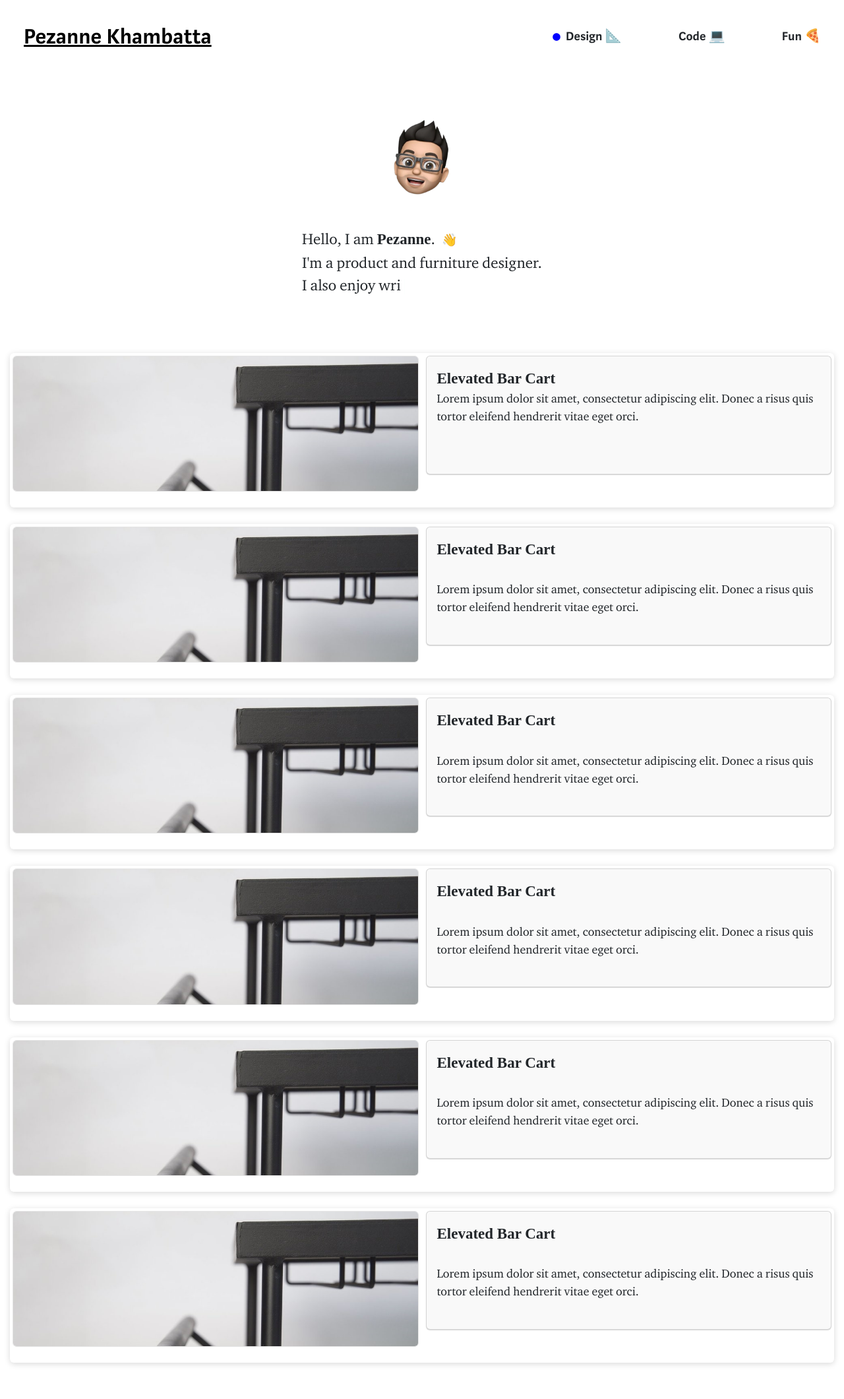
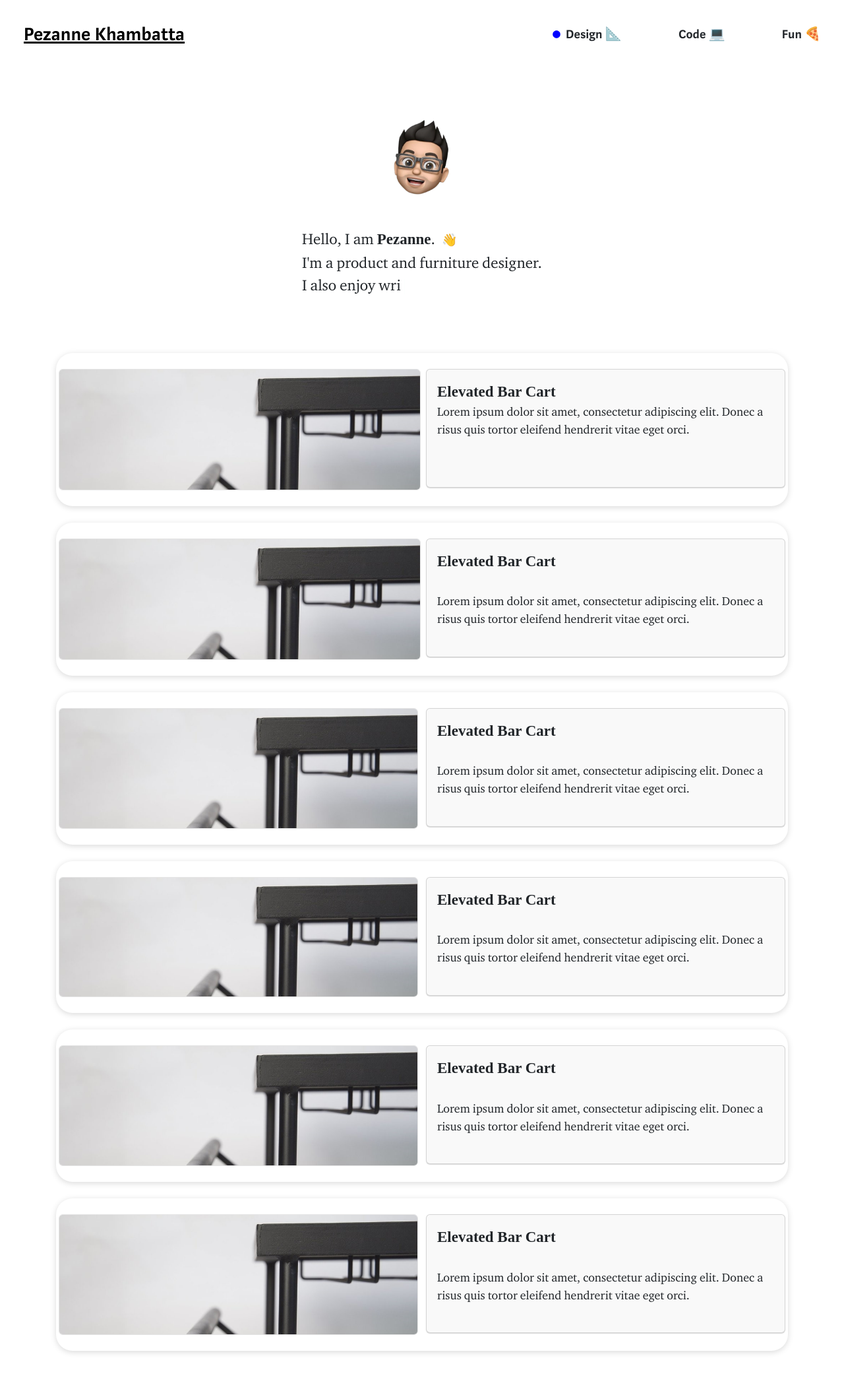
Before and after one commit to pkhambat1/DesignWebsite, a PHP site: page / in a window 1280 px wide. Shown: the whole page at 66% size. After the commit the page ends 2051 px from the top, so only its background shows below. Run offline with PHP 8.4, Linux system fonts and the light colour scheme; some libraries are stand-ins or nearby versions; some web fonts are replaced.

Commit message:
lots of misc changes

```diff
--- a/css/site.css
+++ b/css/site.css
@@ -295,7 +295,6 @@ span {
   background-size: cover;
   background-repeat: no-repeat;
   margin: auto;
-  border-radius: 100px;
   margin-bottom: 30px;
   margin-top: 50px;
 }
@@ -314,7 +313,7 @@ span {
 }
 
 #logo {
-  font-size: 35px;
+  font-size: 30px;
   font-weight: 600;
   color: rgba(0,0,0,1);
   /*padding-top: 10px;*/
@@ -368,6 +367,11 @@ span {
   border-style:solid;
   border-width: 1px;
   border-color: rgb(0,0,0,.1);
+  transition: .4s;
+}
+
+.item img:hover {
+  transform: scale(1.05)!important;
 }
 
 .card-body {
@@ -377,10 +381,10 @@ span {
 .rect {
   background-color: white; /* offwhite */
   box-shadow: 0 2px 10px rgba(0,0,0,.15);
-  border-radius: 6px;
-  padding: .25rem 0 .25rem 0;
+  border-radius: 25px;
+  padding: 1.5rem 0 .25rem 0;
   margin-bottom: 25px;
-  transition: max-height 2s;
+  transition: .4s;
 }
 
 #owl-demo .item img{
@@ -419,11 +423,11 @@ span {
 }
 
 .arrowbox {
-  /*opacity: 0;*/
+  opacity: 0;
   background-color: black;
   width: 45px;
   /*border-radius: 6px;*/
-  opacity: .6;
+  /*opacity: .6;*/
   vertical-align: middle;
   display: table-cell;
   font-size: 25px;
@@ -432,6 +436,7 @@ span {
 .owl-dots {
   height: 20px;
   transition: .4s;
+  opacity: 0;
 }
 
 .owl-theme .owl-nav {
@@ -472,6 +477,7 @@ span {
   transition: .2s;
   left: 0px;
   width: 45px;
+  bottom: 20px;
 }
 
 .carousel-control-next {
@@ -480,20 +486,13 @@ span {
   right: 0px;
   width: 100%;
   /*width: 45px;*/
-}
-
-.carousel-control-prev, .carousel-control-next {
-  bottom: 20px
+  bottom: -4px;
+  top: -25px;
 }
 
 button:focus {
   outline:0;
 }
-
-.hamburger {
-  vertical-align: middle;
-}
-
 
 #nav-icon4 span:nth-child(1) {
   top: 0px;
@@ -557,6 +556,11 @@ button:focus {
 .titleCaption {
   min-height: 180px;
 }
+
 div.col-12 {
   transition: .4s;
 }
+
+.scale-on-hover:hover {
+  transform: scale(1.05);
+}
--- a/index.html
+++ b/index.html
@@ -89,20 +89,21 @@
 						<!-- <a href="" class="typewrite" data-period="500" data-type='[ " to code 💻.", "photography 📷.", "mathematics ➕.", "writing 📜.", "UX design."]'>
 							<span class="wrap"></span>
 						</a> -->
-						<!-- <h5><a href class="typewrite" data-period="2000" data-type="[ &quot;I also like to code.&quot; ]"><span class="wrap"></span></a></h5> -->
-					</span>
+				<!-- 		<h5><a href class="typewrite" data-period="2000" data-type="[ &quot;I also like to code.&quot; ]"><span class="wrap"></span></a></h5>  -->
+					</div>
+
 				</div>
 			</div>
 		</div>
 	</div>
 
-	<div class="container-fluid">
+	<div class="container">
 		<div class="portfolio-block projects-cards">
 			<div class="row">
 				<div class="col-12">
 					<div class="rect">
 						<div class="owl-carousel owl-theme">
-							<div class="item pl-1 pr-1">
+							<div class="item pl-1">
 								<img src="img/elevated-bar-cart/EB_T_16_9.jpg">
 							</div>
 							<div class="item">
@@ -114,7 +115,7 @@
 								</div>
 							</div>
 
-							<div class="item pl-1 pr-1">
+							<div class="item pl-1">
 								<img src="img/elevated-bar-cart/EB2.jpg">
 							</div>
 							<div class="item">
@@ -136,7 +137,7 @@
 								</div>
 							</div>
 							<div class="item ">
-								<div class="pl-1 pr-1 mb-2">
+								<div class="pl-1 mb-2">
 									<img src="img/elevated-bar-cart/EB1.jpg">
 								</div>
 								<div class="textDescription">
@@ -153,12 +154,12 @@
 										Donec a risus quis tortor eleifend hendrerit vitae eget orci.
 									</p>
 								</div>
-								<div class="pl-1 pr-1">
+								<div class="pl-1">
 									<img src="img/elevated-bar-cart/EB3.png">
 								</div>
 							</div>
 							<div class="item">
-								<div class="pl-1 pr-1 mb-2">
+								<div class="pl-1 mb-2">
 									<img src="img/elevated-bar-cart/EB_T_16_9.jpg">
 
 								</div>
@@ -181,7 +182,7 @@
 				<div class="col-12">
 					<div class="rect">
 						<div class="owl-carousel owl-theme">
-							<div class="item pl-1 pr-1">
+							<div class="item pl-1">
 								<img src="img/elevated-bar-cart/EB_T_16_9.jpg">
 							</div>
 							<div class="item">
@@ -193,7 +194,7 @@
 								</div>
 							</div>
 
-							<div class="item pl-1 pr-1">
+							<div class="item pl-1">
 								<img src="img/elevated-bar-cart/EB1.jpg">
 							</div>
 							<div class="item">
@@ -215,7 +216,7 @@
 								</div>
 							</div>
 							<div class="item ">
-								<div class="pl-1 pr-1 mb-2">
+								<div class="pl-1 mb-2">
 									<img src="img/elevated-bar-cart/EB2.jpg">
 								</div>
 								<div class="textDescription">
@@ -232,12 +233,12 @@
 										Donec a risus quis tortor eleifend hendrerit vitae eget orci.
 									</p>
 								</div>
-								<div class="pl-1 pr-1">
+								<div class="pl-1">
 									<img src="img/elevated-bar-cart/EB3.png">
 								</div>
 							</div>
 							<div class="item">
-								<div class="pl-1 pr-1 mb-2">
+								<div class="pl-1 mb-2">
 									<img src="img/elevated-bar-cart/EB_T_16_9.jpg">
 
 								</div>
--- a/js/index.js
+++ b/js/index.js
@@ -98,7 +98,7 @@ $(document).ready(function() {
 
 	$('.owl-carousel').owlCarousel({
 		items:1,
-		margin:3,
+		margin:4,
 		autoHeight:true,
 		mouseDrag:false,
 		stagePadding:0,
@@ -116,40 +116,71 @@ $(document).ready(function() {
 	    },
 		navText: ["<div class=\"carousel-control-prev\" role=\"button\" data-slide=\"prev\"><div class=\"arrowbox\"><i class=\"fa fa-angle-left align-middle mt-4 mb-4 \"></i></div><span class=\"sr-only\">Previous</span></div>",
 					"<div class=\"carousel-control-next\" role=\"button\" data-slide=\"next\"><div class=\"arrowbox\"><i class=\"fa fa-angle-right align-middle mt-4 mb-4 \"></i></div><span class=\"sr-only\">Next</span></div>"]
-	}).on("dragged.owl.carousel", function (event) {
-		$('html,body').animate({scrollTop: $(this).closest('.rect').offset().top - 80}, 400);
-	});
-});
-
-$(document).ready(function() {
-	$('.arrowbox, .owl-dots').css("opacity", "0");
-	$('.rect').hover(function(){
-      	$(this).find('.arrowbox').css("opacity", ".4");
-      	$(this).find('.owl-dots').css("opacity", "1");
-  	},
-	function() {
-  		$(this).find('.arrowbox').css("opacity", "0");
-  		$(this).find('.owl-dots').css("opacity", "0");
 	});
 });
 
 $(document).ready(function(){
     $('.carousel-control-prev, .carousel-control-next, .owl-dots').on('click', function(){
-        $('html,body').animate({scrollTop: $(this).closest('.rect').offset().top - 90}, 400);
+        $('html,body').animate({scrollTop: $(this).closest('.rect').offset().top - 80}, 400);
     });
 });
 
 $(document).ready(function(){
 	$('.owl-carousel').on('translate.owl.carousel', function(){
-		console.log('$(closest).find(\'.carousel-control-next\') :' + $(this).closest('.carousel-control-next'));
 		if ($(this).find('button.owl-prev').hasClass('disabled')) {
-			$(this).find('.carousel-control-next').css("width", "100%");
-			// $(this).closest('div.col-12').css("max-width", "80%");
-			// $(this).closest('div.col-12').css("margin-left", "3rem");
+
+			// revert to right arrow control dimensions
+			$(this).find('.carousel-control-next').css({"width" : ""});
+			$(this).find('.carousel-control-next').css({"bottom" : ""});
+			$(this).find('.carousel-control-next').css({"top" : ""});
+			$(this).closest('.rect').css({"border-radius" : ""});
+			$(this).closest('.rect').css({"padding" : ""});
+			$(this).closest('.item img').css("border-radius", "25px");
+			$(this).find('.arrowbox').css({"opacity" : ""});
+	  		$(this).find('.owl-dots').css({"opacity" : ""});
+	  		// Don't hide anything
+			$(this).closest('.rect').hover(function(){
+				$(this).find('.arrowbox').css({"opacity" : ""});
+		  		$(this).find('.owl-dots').css({"opacity" : ""});
+			});
 		} else {
-			$(this).find('.carousel-control-next').css({"width" : "45px"});
-			// $(this).closest('div.col-12').css({"max-width" : ""});
-			// $(this).closest('div.col-12').css({"margin-right" : ""});
+			// Expand right arrow control
+			$(this).find('.carousel-control-next').css("width", "45px");
+			$(this).find('.carousel-control-next').css("bottom", "20px");
+			$(this).find('.carousel-control-next').css("top", "0");
+			$(this).closest('.rect').css("border-radius", "6px");
+			$(this).closest('.item img').css("border-radius", "6px");
+			$(this).closest('.rect').css("padding", "0.25rem 0 0.25rem 0");
+			$(this).find('.arrowbox').css("opacity", ".4");
+	      	$(this).find('.owl-dots').css("opacity", "1");
+
+      		// Hide arrowbox and owldots
+			$(this).closest('.rect').hover(function(){
+				console.log('hovaa');
+		      	$(this).find('.arrowbox').css("opacity", ".4");
+		      	$(this).find('.owl-dots').css("opacity", "1");
+		  	},
+			function() {
+		  		$(this).find('.arrowbox').css({"opacity" : ""});
+		  		$(this).find('.owl-dots').css({"opacity" : ""});
+			});
 		}
 	});
 });
+
+$(document).ready(function(){
+
+	$('.carousel-control-next').mouseenter(function(){
+		console.log('yoooo');
+		if ($(this).parent().find('button.owl-prev').hasClass('disabled')) {
+			console.log('lit');
+		}
+	});
+	$('.carousel-control-next').mouseleave(function(){
+		console.log('fam');
+		if ($(this).parent().find('button.owl-prev').hasClass('disabled')) {
+			console.log('yas');
+		}
+	});
+
+});
```
